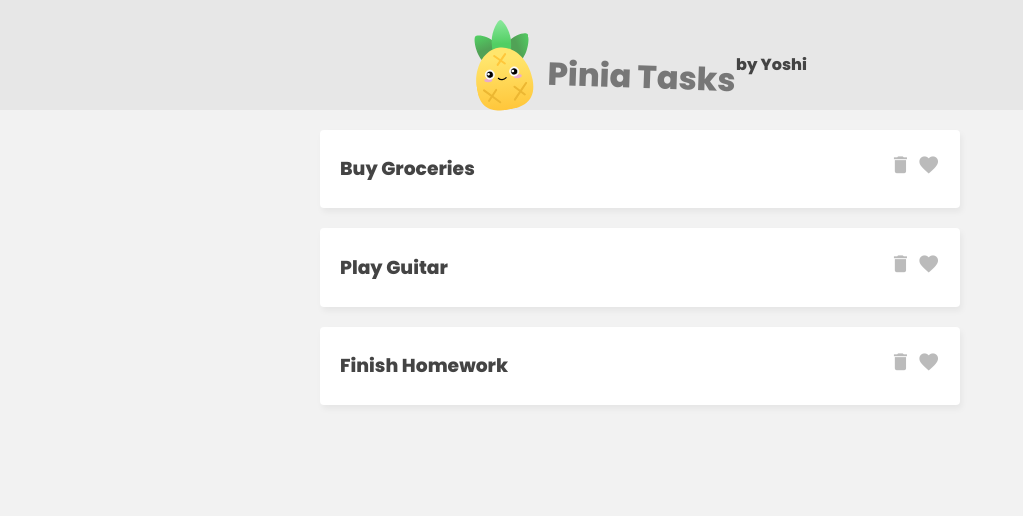
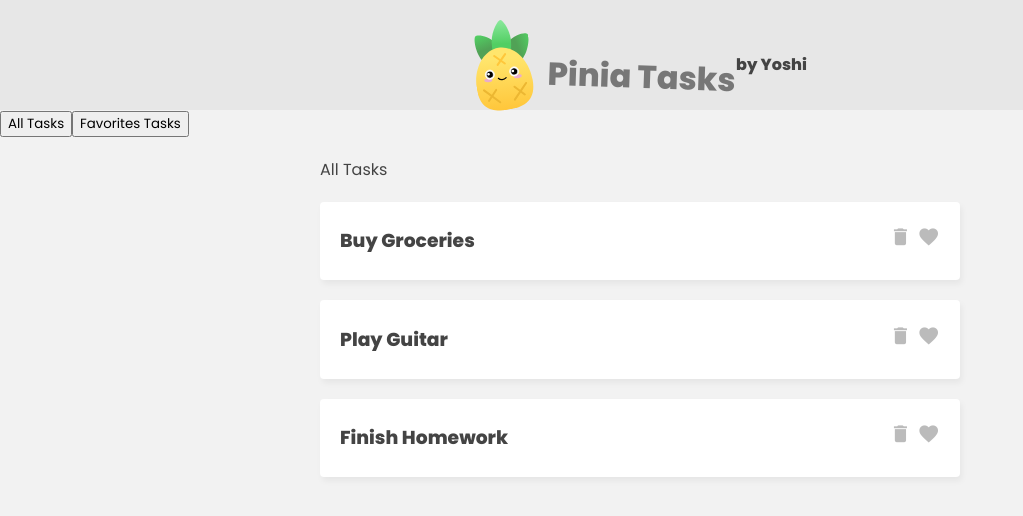
Before and after one commit to Trin4317/vue3-pinia, a Vue app: page / in a window 1280 px wide. Shown: the top 516 px of the page, without its empty margins (0-1023 px from the left). Built offline with nearby package versions, Linux system fonts and the light colour scheme.

Commit message:
include favorite tasks filter in App template

```diff
--- a/src/App.vue
+++ b/src/App.vue
@@ -1,8 +1,11 @@
 <script setup>
 import { useTaskStore } from './stores/TaskStore'
 import TaskDetails from './components/TaskDetails.vue'
+import { ref } from 'vue'
 
 const taskStore = useTaskStore()
+
+const toggle = ref('all')
 </script>
 
 <template>
@@ -13,8 +16,21 @@ const taskStore = useTaskStore()
       <h4>by {{ taskStore.name }}</h4>
     </header>
 
-    <div class="task-list">
+    <nav class="filter">
+      <button @click="toggle = 'all'">All Tasks</button>
+      <button @click="toggle = 'fav'">Favorites Tasks</button>
+    </nav>
+
+    <div class="task-list" v-if="toggle === 'all'">
+      <p>All Tasks</p>
       <div v-for="task in taskStore.tasks" :key="task.id">
+        <TaskDetails :task="task" />
+      </div>
+    </div>
+
+    <div class="task-list" v-if="toggle === 'fav'">
+      <p>Favorite Tasks</p>
+      <div v-for="task in taskStore.favs" :key="task.id">
         <TaskDetails :task="task" />
       </div>
     </div>
```
